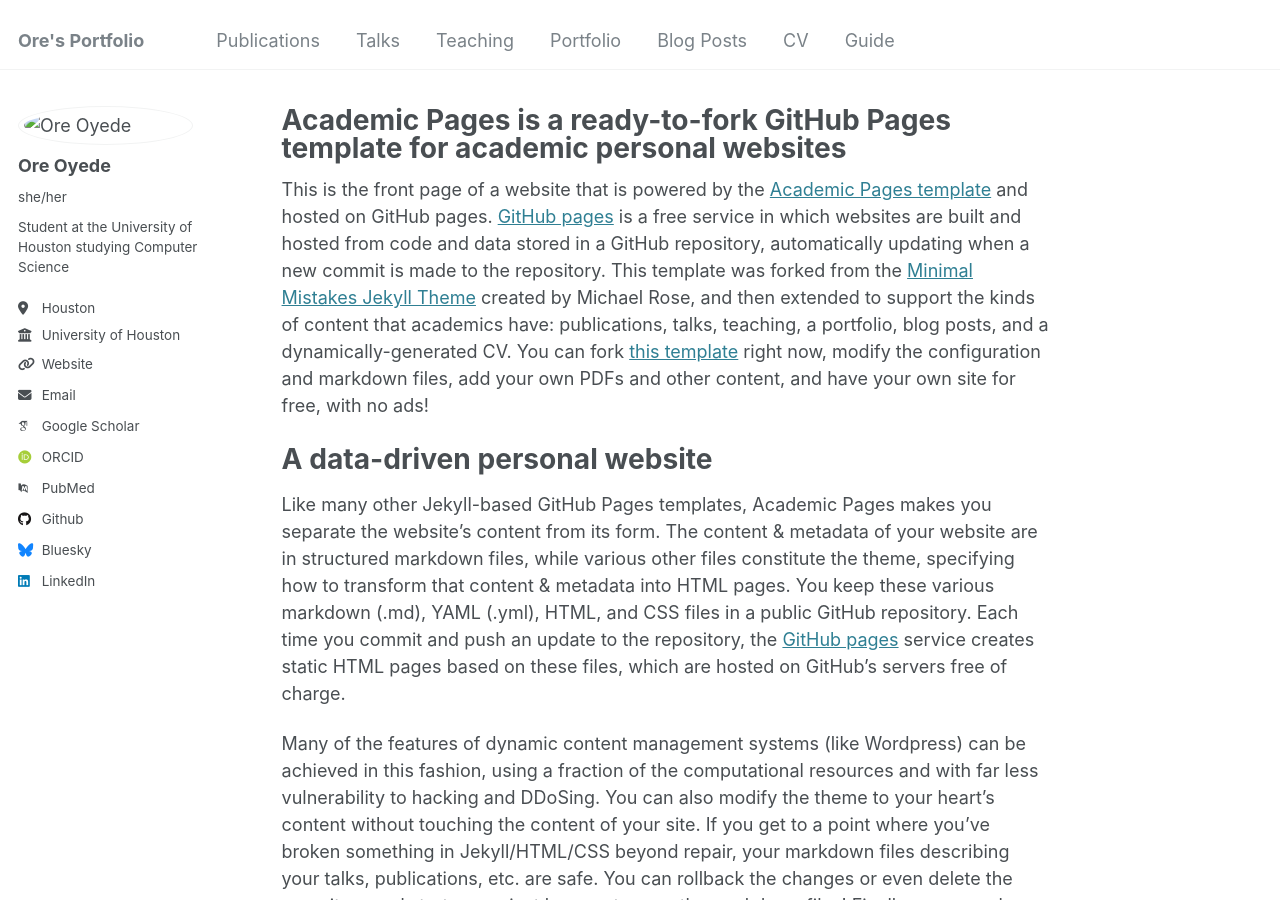
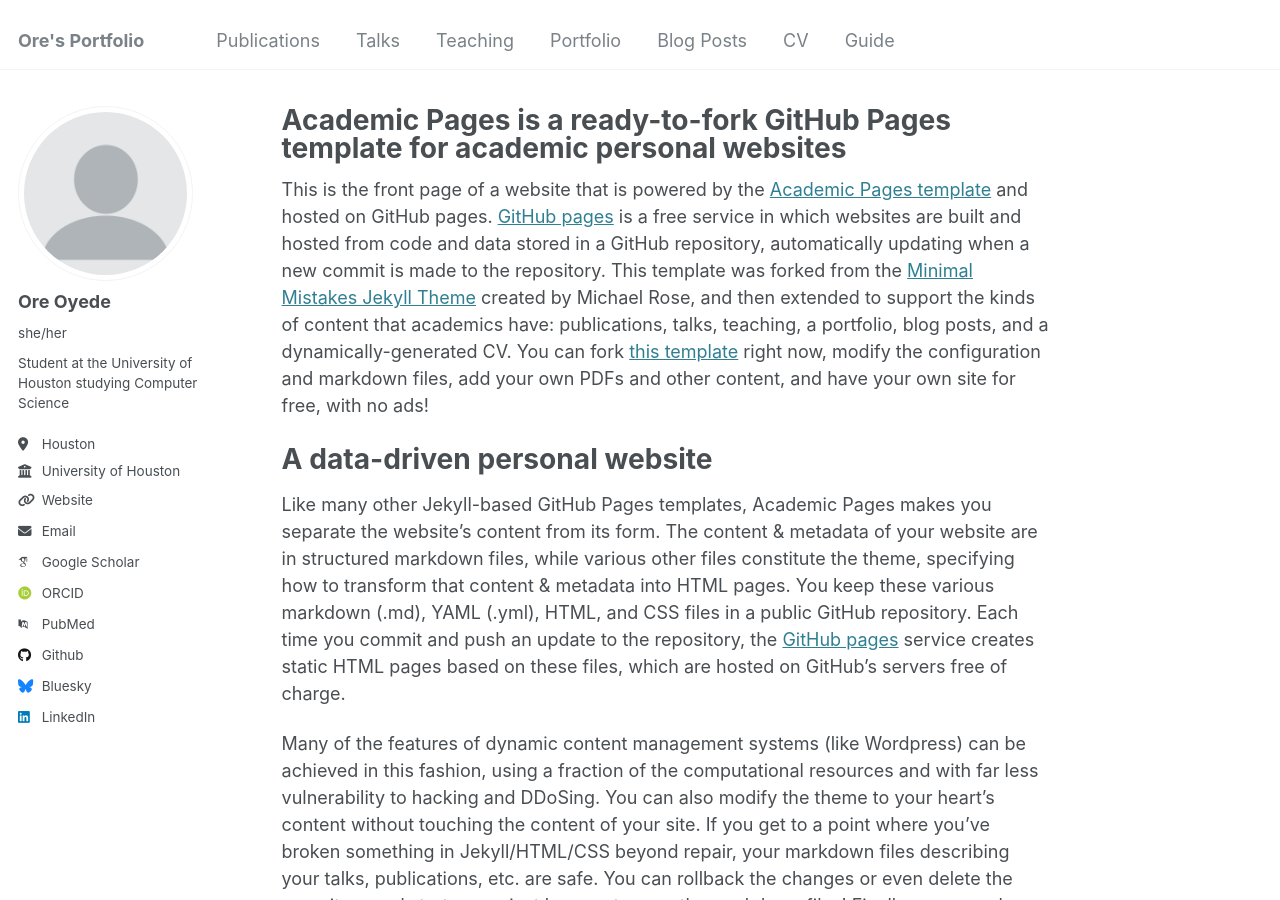
Before and after one commit to OresCorner/OresCorner.github.io, a Jekyll site: the page built from _pages/about.md, in a window 1280 px wide and 900 px high. Built offline with Jekyll 4.4.1, drawn with Linux system fonts in a browser that asks for light colours; some web fonts are replaced.

Commit message:
Update _config.yml

```diff
--- a/_config.yml
+++ b/_config.yml
@@ -21,7 +21,7 @@ repository               : "OresCorner/OresCorner.github.io"
 #               Additional customization can be done by editing /_includes/author-profile.html
 author:
   # Biographic information
-  avatar           : "images/1672944209285.jpg"
+  avatar           : "profile.png"
   name             : "Ore Oyede"
   pronouns         : "she/her"
   bio              : "Student at the University of Houston studying Computer Science"
```
